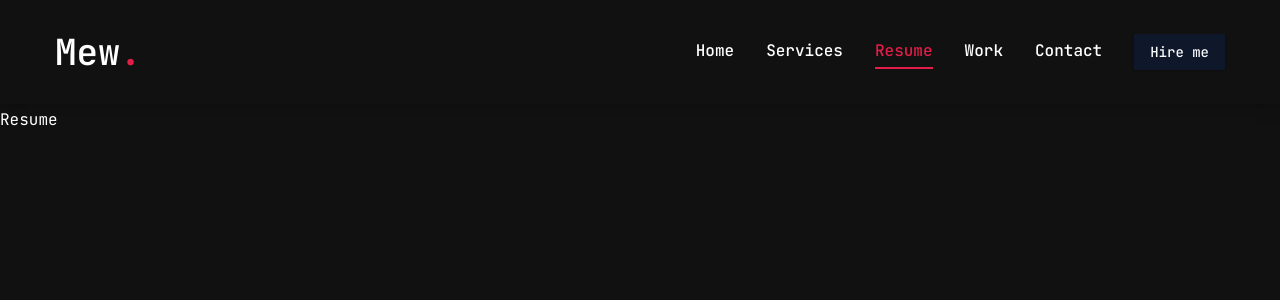
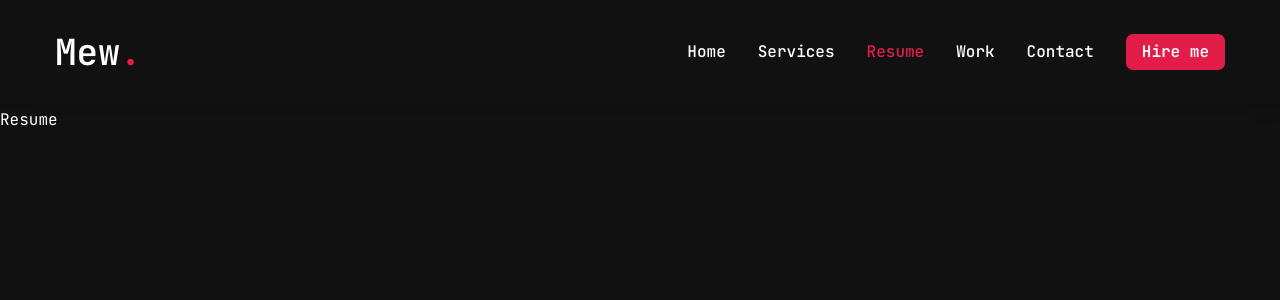
Before and after one commit to Hanschemists/project-my-portfolio, a Next.js app: page /resume in a window 1280 px wide. Shown: the top 300 px of the page. Built offline with nearby package versions, Linux system fonts and the light colour scheme.

Commit message:
Add Moblie Navbar

```diff
--- a/components/NavDesktop.tsx
+++ b/components/NavDesktop.tsx
@@ -9,7 +9,7 @@ const links = [
         path: "/",
     },
     {
-        name: "services",
+        name: "Services",
         path: "/services",
     },
     {
@@ -35,11 +35,11 @@ const NavDesktop = () => {
                     <Link
                         href={link.path}
                         key={index}
-                        className={`${link.path === pathname ? "text-accent border-b-2 border-accent" : "border-b-2 border-transparent"} capitalize font-medium hover:text-accent transition-all`}
+                        className={`${
+                            link.path === pathname ? "text-accent font-bold" : "text-white"} capitalize font-medium hover:text-accent transition-all`}
                     >
                         {link.name}
                     </Link>
-
                 );
             })}
         </nav>
--- a/components/NavMobile.tsx
+++ b/components/NavMobile.tsx
@@ -1,8 +1,70 @@
+"use client";
+
+import Link from "next/link";
+import { usePathname } from "next/navigation";
+
+//UI Components
+import { Button } from "@/components/ui/button"
+import { Sheet, SheetClose, SheetContent, SheetDescription, SheetFooter, SheetHeader, SheetTitle, SheetTrigger } from "@/components/ui/sheet"
+
+//React Icons
+import { TfiMenu } from "react-icons/tfi";
+
+const links = [
+    {
+        name: "Home",
+        path: "/",
+    },
+    {
+        name: "services",
+        path: "/services",
+    },
+    {
+        name: "Resume",
+        path: "/resume",
+    },
+    {
+        name: "Work",
+        path: "/work",
+    },
+    {
+        name: "Contact",
+        path: "/contact",
+    },
+];
+
 const NavMobile = () => {
+    const pathname = usePathname();
     return (
-        <nav>
-            Nav Mobile
-        </nav>
+        <Sheet>
+            <SheetTrigger asChild>
+                <TfiMenu className="text-[32px] text-accent" />
+            </SheetTrigger>
+
+            <SheetContent>
+                <SheetHeader className="mt-10">
+                    <SheetTitle className="text-white text-2xl">PortFolio<span className="text-accent">.</span></SheetTitle>
+                    <SheetDescription>
+                        Explore my portfolio to learn more about my work, skills, and the services I offer.
+                    </SheetDescription>
+
+                </SheetHeader>
+
+                <nav className="flex flex-col gap-2 mt-10">
+                    {links.map((link, index) => {
+                        return (
+                            <Link
+                                href={link.path}
+                                key={index}
+                                className={`${link.path === pathname ? "text-accent font-bold" : "text-white"} capitalize font-medium hover:text-accent transition-all`}
+                            >
+                                {link.name}
+                            </Link>
+                        );
+                    })}
+                </nav>
+            </SheetContent>
+        </Sheet>
     )
 };
 
--- a/components/ui/button.tsx
+++ b/components/ui/button.tsx
@@ -1,30 +1,20 @@
 import * as React from "react"
 import { Slot } from "@radix-ui/react-slot"
 import { cva, type VariantProps } from "class-variance-authority"
-
 import { cn } from "@/lib/utils"
 
 const buttonVariants = cva(
-  "inline-flex items-center justify-center gap-2 whitespace-nowrap rounded-md text-sm font-medium transition-colors focus-visible:outline-none focus-visible:ring-1 focus-visible:ring-slate-950 disabled:pointer-events-none disabled:opacity-50 [&_svg]:pointer-events-none [&_svg]:size-4 [&_svg]:shrink-0 dark:focus-visible:ring-slate-300",
+  "inline-flex items-center justify-center whitespace-nowrap rounded-[7px] text-base font-semibold ring-offset-white transition-colors",
   {
     variants: {
       variant: {
-        default:
-          "bg-slate-900 text-slate-50 shadow hover:bg-slate-900/90 dark:bg-slate-50 dark:text-slate-900 dark:hover:bg-slate-50/90",
-        destructive:
-          "bg-red-500 text-slate-50 shadow-sm hover:bg-red-500/90 dark:bg-red-900 dark:text-slate-50 dark:hover:bg-red-900/90",
-        outline:
-          "border border-slate-200 bg-white shadow-sm hover:bg-slate-100 hover:text-slate-900 dark:border-slate-800 dark:bg-slate-950 dark:hover:bg-slate-800 dark:hover:text-slate-50",
-        secondary:
-          "bg-slate-100 text-slate-900 shadow-sm hover:bg-slate-100/80 dark:bg-slate-800 dark:text-slate-50 dark:hover:bg-slate-800/80",
-        ghost: "hover:bg-slate-100 hover:text-slate-900 dark:hover:bg-slate-800 dark:hover:text-slate-50",
-        link: "text-slate-900 underline-offset-4 hover:underline dark:text-slate-50",
+        default: "bg-accent text-white hover:bg-accent-hover",
+        outline: "border border-accent bg-transparent text-accent hover:bg-accent hover:text-primary",
       },
       size: {
-        default: "h-9 px-4 py-2",
-        sm: "h-8 rounded-md px-3 text-xs",
-        lg: "h-10 rounded-md px-8",
-        icon: "h-9 w-9",
+        default: "h-[36px] px-4 py-2",
+        sm: "h-8 rounded-[7px] px-3 text-xs",
+        lg: "h-10 rounded-[7px] px-8",
       },
     },
     defaultVariants: {
--- a/components/ui/sheet.tsx
+++ b/components/ui/sheet.tsx
@@ -3,9 +3,10 @@
 import * as React from "react"
 import * as SheetPrimitive from "@radix-ui/react-dialog"
 import { cva, type VariantProps } from "class-variance-authority"
-import { X } from "lucide-react"
+import { cn } from "@/lib/utils"
 
-import { cn } from "@/lib/utils"
+//React Icons
+import {IoMdClose} from "react-icons/io";
 
 const Sheet = SheetPrimitive.Root
 
@@ -31,16 +32,16 @@ const SheetOverlay = React.forwardRef<
 SheetOverlay.displayName = SheetPrimitive.Overlay.displayName
 
 const sheetVariants = cva(
-  "fixed z-50 gap-4 bg-white p-6 shadow-lg transition ease-in-out data-[state=closed]:duration-300 data-[state=open]:duration-500 data-[state=open]:animate-in data-[state=closed]:animate-out dark:bg-slate-950",
+  "fixed z-50 gap-4 bg-primary p-6 shadow-lg transition ease-in-out data-[state=closed]:duration-300 data-[state=open]:duration-500 data-[state=open]:animate-in data-[state=closed]:animate-out dark:bg-slate-950",
   {
     variants: {
       side: {
-        top: "inset-x-0 top-0 border-b data-[state=closed]:slide-out-to-top data-[state=open]:slide-in-from-top",
+        top: "inset-x-0 top-0 data-[state=closed]:slide-out-to-top data-[state=open]:slide-in-from-top",
         bottom:
-          "inset-x-0 bottom-0 border-t data-[state=closed]:slide-out-to-bottom data-[state=open]:slide-in-from-bottom",
-        left: "inset-y-0 left-0 h-full w-3/4 border-r data-[state=closed]:slide-out-to-left data-[state=open]:slide-in-from-left sm:max-w-sm",
+          "inset-x-0 bottom-0 data-[state=closed]:slide-out-to-bottom data-[state=open]:slide-in-from-bottom",
+        left: "inset-y-0 left-0 h-full w-3/4 data-[state=closed]:slide-out-to-left data-[state=open]:slide-in-from-left sm:max-w-sm",
         right:
-          "inset-y-0 right-0 h-full w-3/4 border-l data-[state=closed]:slide-out-to-right data-[state=open]:slide-in-from-right sm:max-w-sm",
+          "inset-y-0 right-0 h-full w-3/4 data-[state=closed]:slide-out-to-right data-[state=open]:slide-in-from-right sm:max-w-sm",
       },
     },
     defaultVariants: {
@@ -64,8 +65,8 @@ const SheetContent = React.forwardRef<
       className={cn(sheetVariants({ side }), className)}
       {...props}
     >
-      <SheetPrimitive.Close className="absolute right-4 top-4 rounded-sm opacity-70 ring-offset-white transition-opacity hover:opacity-100 focus:outline-none focus:ring-2 focus:ring-slate-950 focus:ring-offset-2 disabled:pointer-events-none data-[state=open]:bg-slate-100 dark:ring-offset-slate-950 dark:focus:ring-slate-300 dark:data-[state=open]:bg-slate-800">
-        <X className="h-4 w-4" />
+      <SheetPrimitive.Close className="absolute right-8 top-8 transition-opacity outline-none">
+        <IoMdClose className="text-3xl text-accent" />
         <span className="sr-only">Close</span>
       </SheetPrimitive.Close>
       {children}
@@ -80,7 +81,7 @@ const SheetHeader = ({
 }: React.HTMLAttributes<HTMLDivElement>) => (
   <div
     className={cn(
-      "flex flex-col space-y-2 text-center sm:text-left",
+      "flex flex-col space-y-2 sm:text-left",
       className
     )}
     {...props}
```
